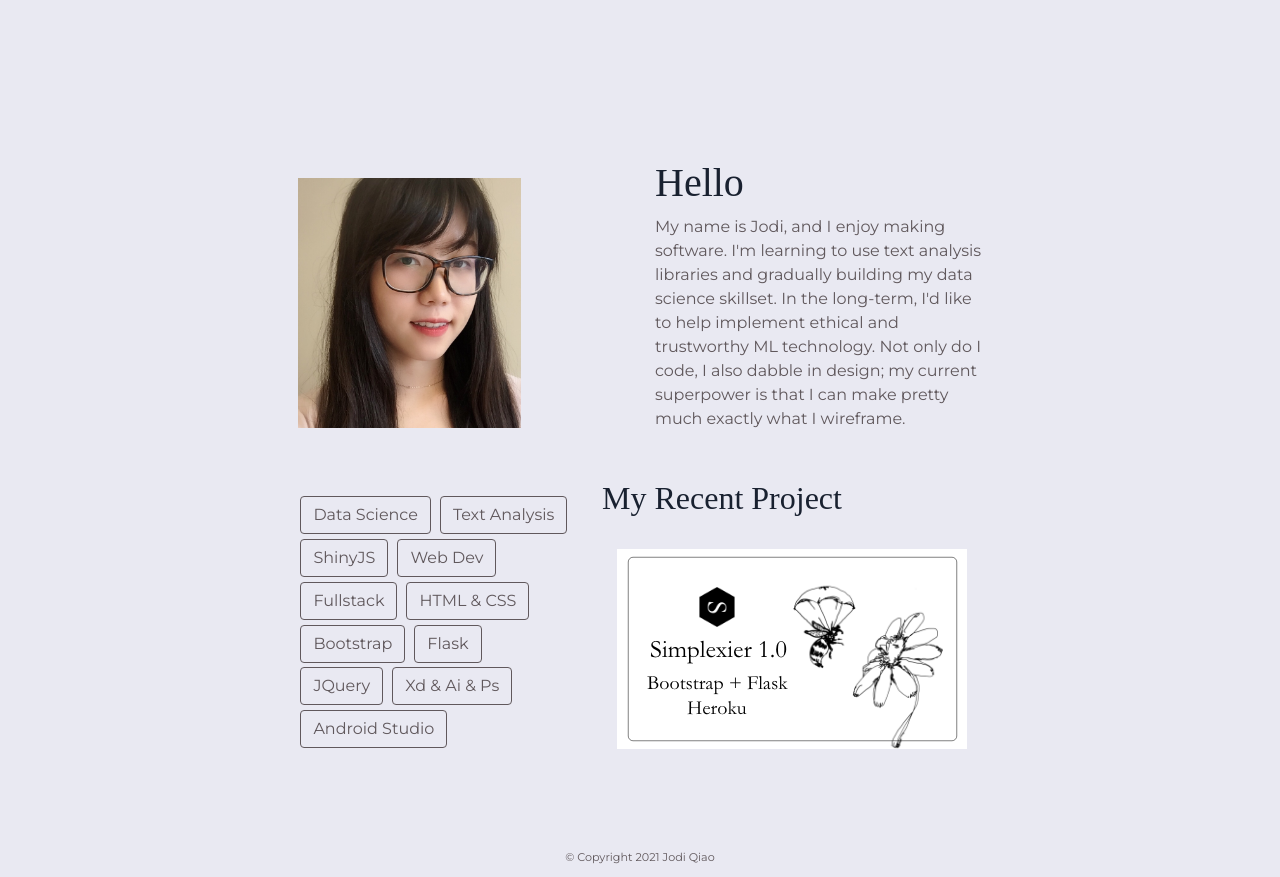
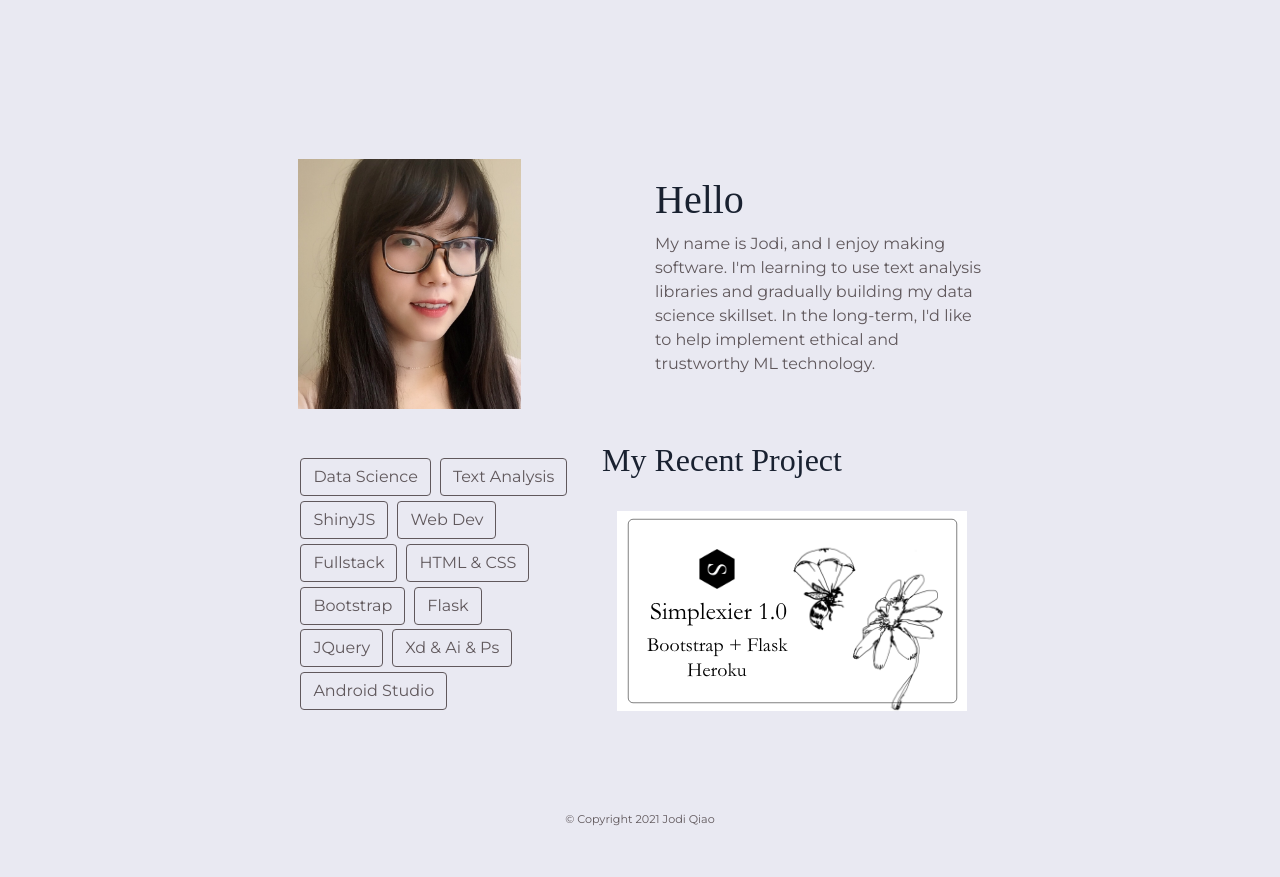
Before and after one commit to jodi-dev/jodi-dev.github.io, a plain HTML site: page index.html in a window 1280 px wide. Shown: the part 68-945 px from the top of the page. After the commit the page ends 907 px from the top, so only its background shows below. Drawn offline with nearby package versions, Linux system fonts and the light colour scheme; a web font is replaced by a local one.

Commit message:
reduced intro blurb size

```diff
--- a/index.html
+++ b/index.html
@@ -54,7 +54,7 @@
                     <div class="col" id="intro">
                         <h1>Hello</h1>
                         <p>
-                            My name is Jodi, and I enjoy making software. I'm learning to use text analysis libraries and gradually building my data science skillset. In the long-term, I'd like to help implement ethical and trustworthy ML technology. Not only do I code, I also dabble in design; my current superpower is that I can make pretty much exactly what I wireframe.
+                            My name is Jodi, and I enjoy making software. I'm learning to use text analysis libraries and gradually building my data science skillset. In the long-term, I'd like to help implement ethical and trustworthy ML technology.
                         </p>
                     </div>
                 </div>
```
